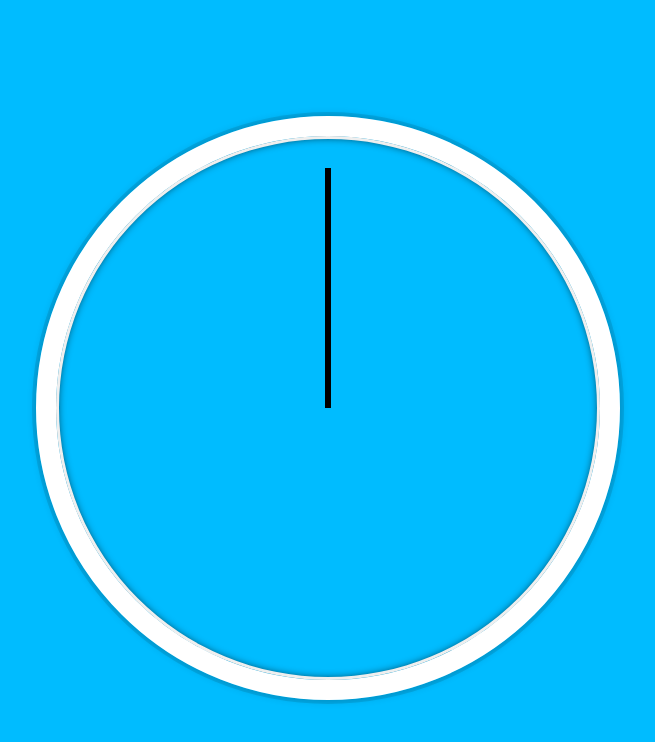
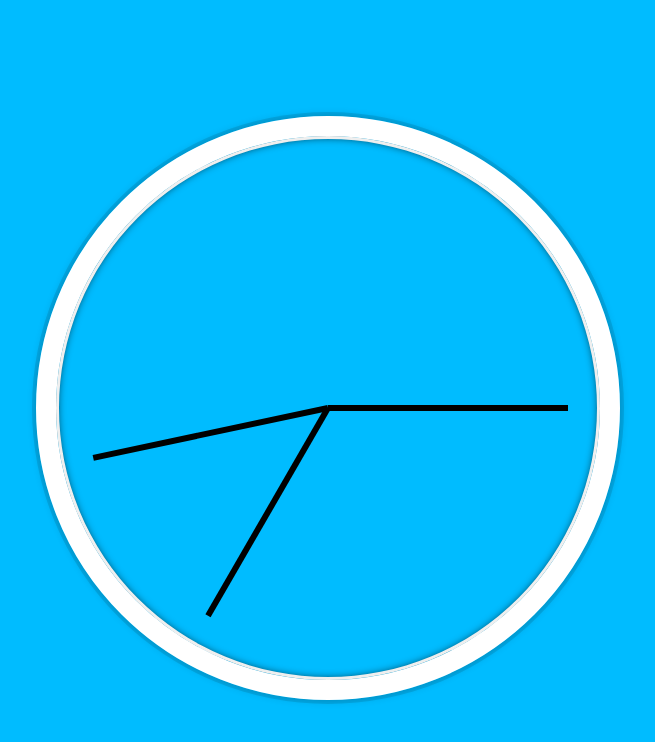
Before and after one commit to sa1ava/js30, a plain HTML site: page project02-css-js-clock/index.html in a window 1280 px wide. Shown: the whole page, without its empty margins (312-967 px from the left). Drawn offline with Linux system fonts and the light colour scheme.

Commit message:
feat: 時刻に合わせて針が動く処理を追加

```diff
--- a/project02-css-js-clock/index.html
+++ b/project02-css-js-clock/index.html
@@ -14,5 +14,6 @@
             <div class="hand second-hand"></div>
         </div>
     </div>
+    <script src="script.js"></script>
 </body>
 </html>
--- /dev/null
+++ b/project02-css-js-clock/script.js
@@ -0,0 +1,21 @@
+const secondHand = document.querySelector(".second-hand");
+const minHand = document.querySelector(".min-hand");
+const hourHand = document.querySelector(".hour-hand");
+
+function setDate() {
+    const now = new Date();
+
+    const seconds = now.getSeconds();
+    const secondsDegrees = (seconds / 60) * 360 + 90;
+    secondHand.style.transform = `rotate(${secondsDegrees}deg)`;
+
+    const mins = now.getMinutes();
+    const minsDegrees = (mins / 60) * 360 + 90;
+    minHand.style.transform = `rotate(${minsDegrees}deg)`;
+
+    const hours = now.getHours();
+    const hoursDegrees = (hours / 12) * 360 + 90;
+    hourHand.style.transform = `rotate(${hoursDegrees}deg)`;
+}
+
+setInterval(setDate, 1000);
```
Also changed, not shown: 1 other file.
